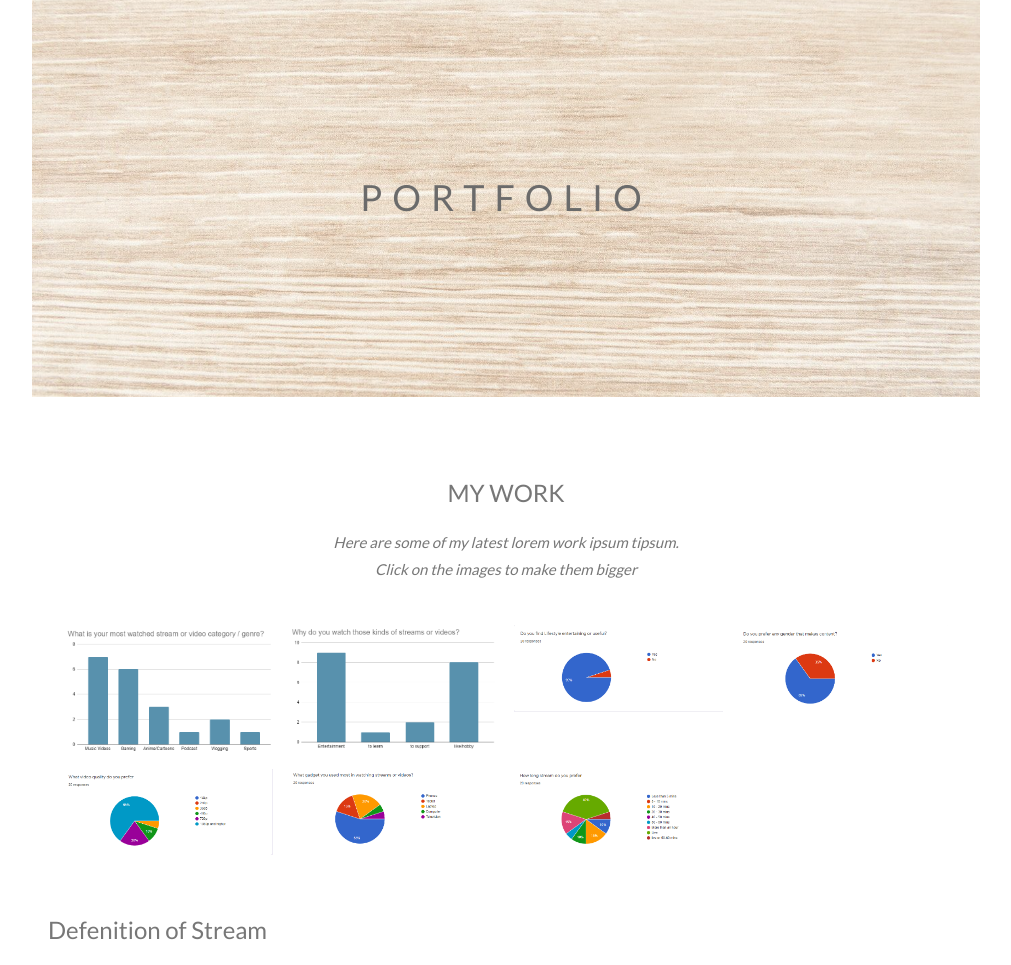
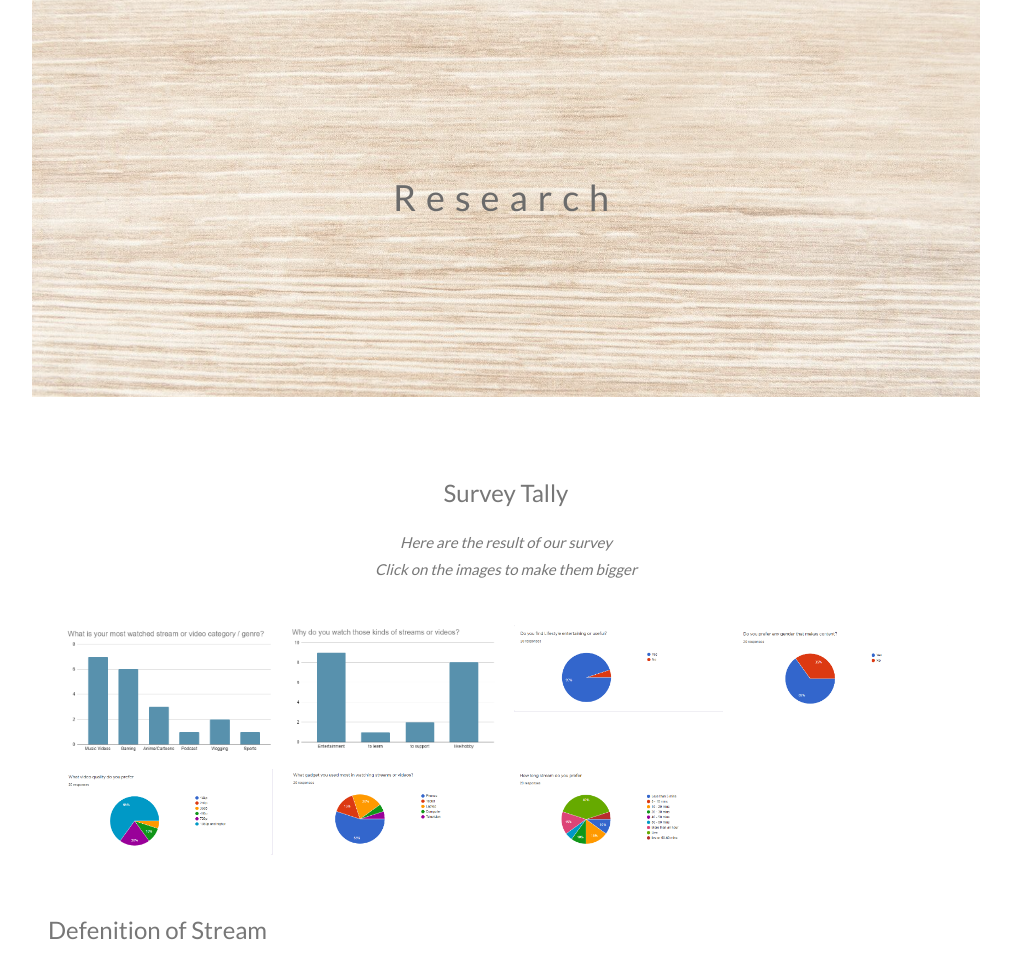
Before and after one commit to Jemflo/NescafeLivestreamersLifestyle, a plain HTML site: page index.html in a window 1280 px wide. Shown: the part 964-1929 px from the top of the page, without its empty margins (134-1145 px from the left). Drawn offline with nearby package versions, Linux system fonts and the light colour scheme.

Commit message:
Update index.html

```diff
--- a/index.html
+++ b/index.html
@@ -105,14 +105,14 @@ body, html {
 <!-- Second Parallax Image with Portfolio Text -->
 <div class="bgimg-2 w3-display-container w3-opacity-min">
   <div class="w3-display-middle">
-    <span class="w3-xxlarge w3-text-dark-grey w3-wide">PORTFOLIO</span>
+    <span class="w3-xxlarge w3-text-dark-grey w3-wide">Research</span>
   </div>
 </div>
 
 <!-- Container (Portfolio Section) -->
 <div class="w3-content w3-container w3-padding-64" id="portfolio">
-  <h3 class="w3-center">MY WORK</h3>
-  <p class="w3-center"><em>Here are some of my latest lorem work ipsum tipsum.<br> Click on the images to make them bigger</em></p><br>
+  <h3 class="w3-center">Survey Tally</h3>
+  <p class="w3-center"><em>Here are the result of our survey<br> Click on the images to make them bigger</em></p><br>
 
   <!-- Responsive Grid. Four columns on tablets, laptops and desktops. Will stack on mobile devices/small screens (100% width) -->
   <div class="w3-row-padding w3-center">
```
